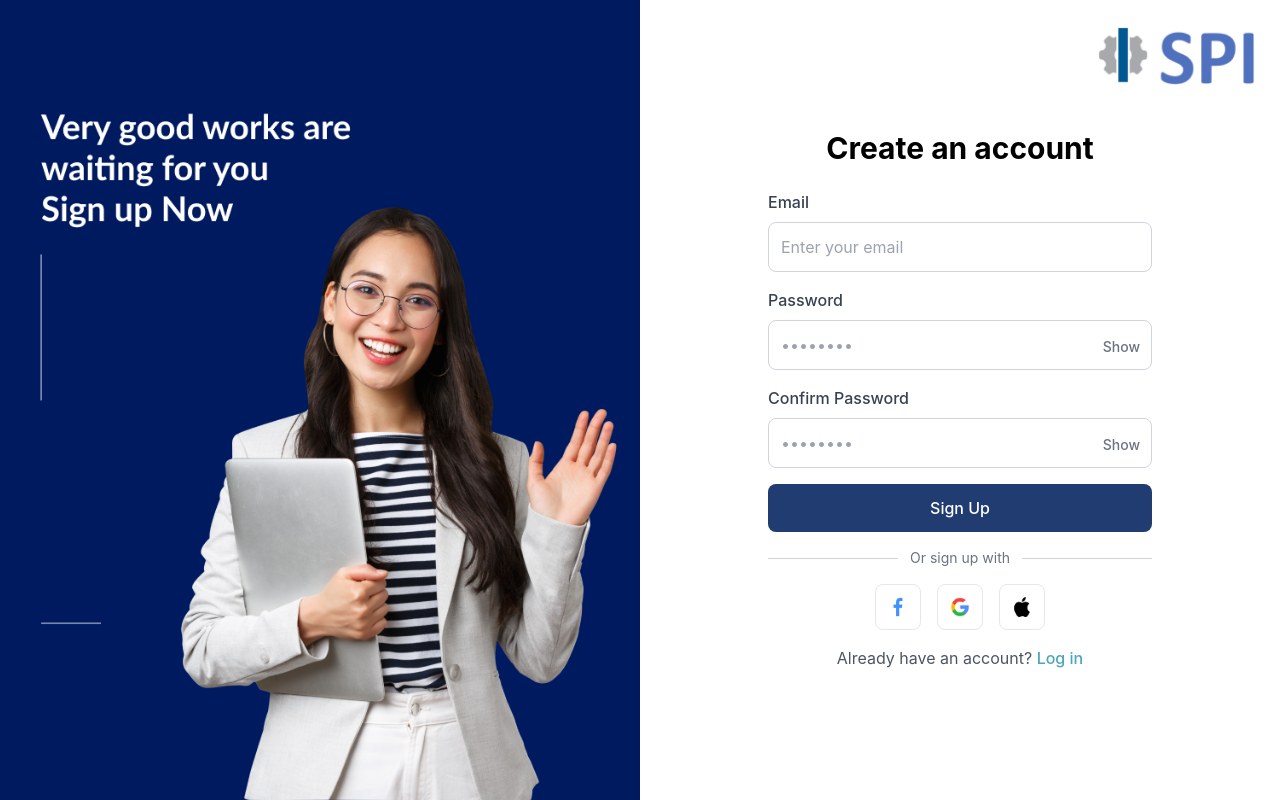
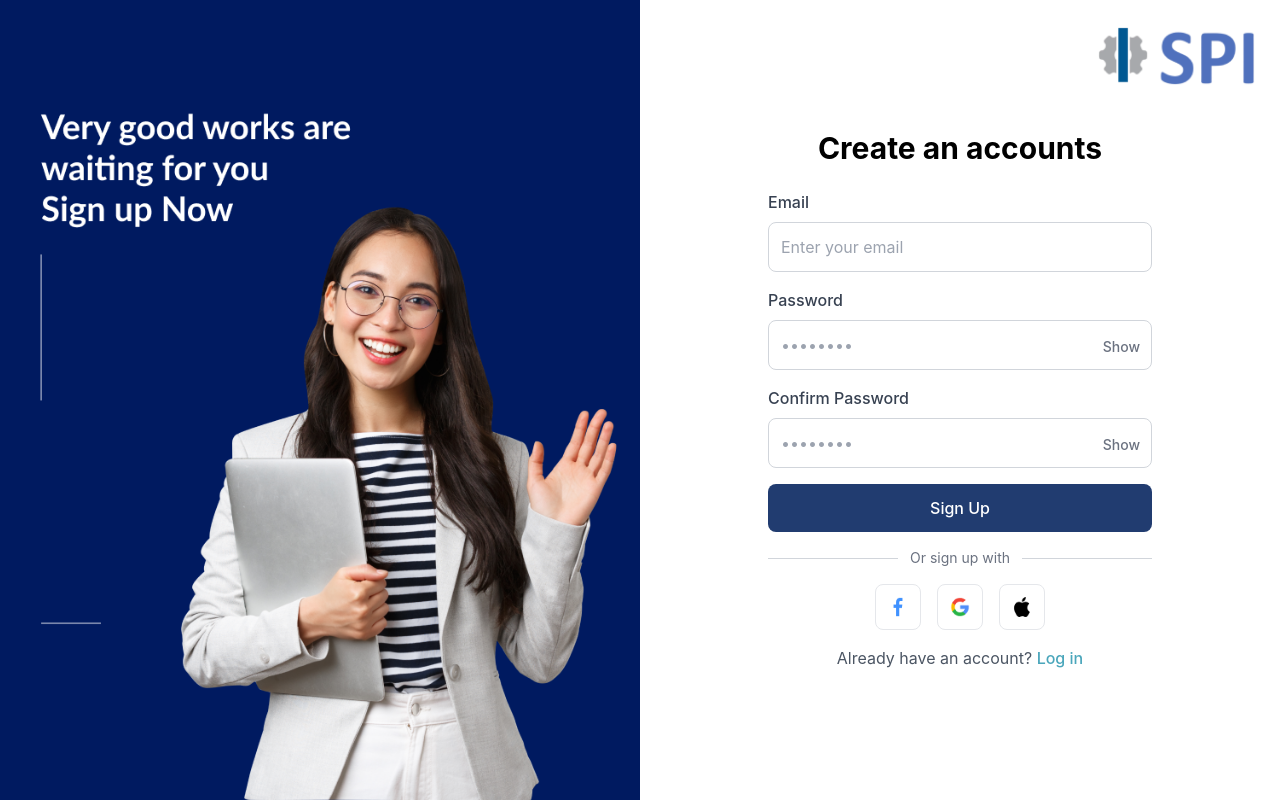
Before and after one commit to savotechnologies1/Shop_Floor, a React (Vite) app: page /user/sign-up in a window 1280 px wide. Built offline with nearby package versions, Linux system fonts and the light colour scheme.

Commit message:
updated code

```diff
--- a/src/auth/SignUp.tsx
+++ b/src/auth/SignUp.tsx
@@ -61,7 +61,7 @@ const SignUp = () => {
 
         <div className="w-full max-w-md px-6 lg:px-8 mt-16 lg:mt-0">
           <h2 className="text-2xl lg:text-3xl font-bold text-center mb-6">
-            Create an account
+            Create an accounts
           </h2>
 
           <form onSubmit={handleSubmit(onSubmit)} className="space-y-4">
```
